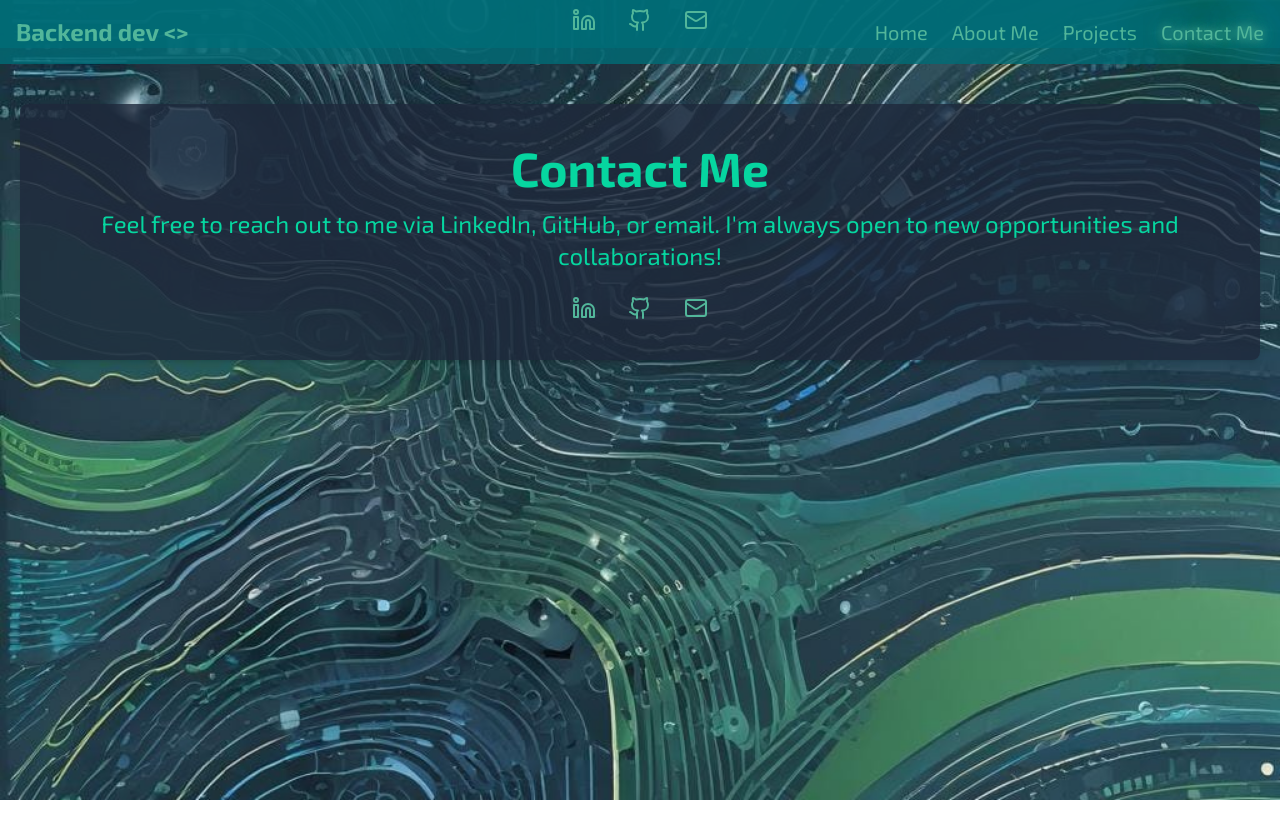
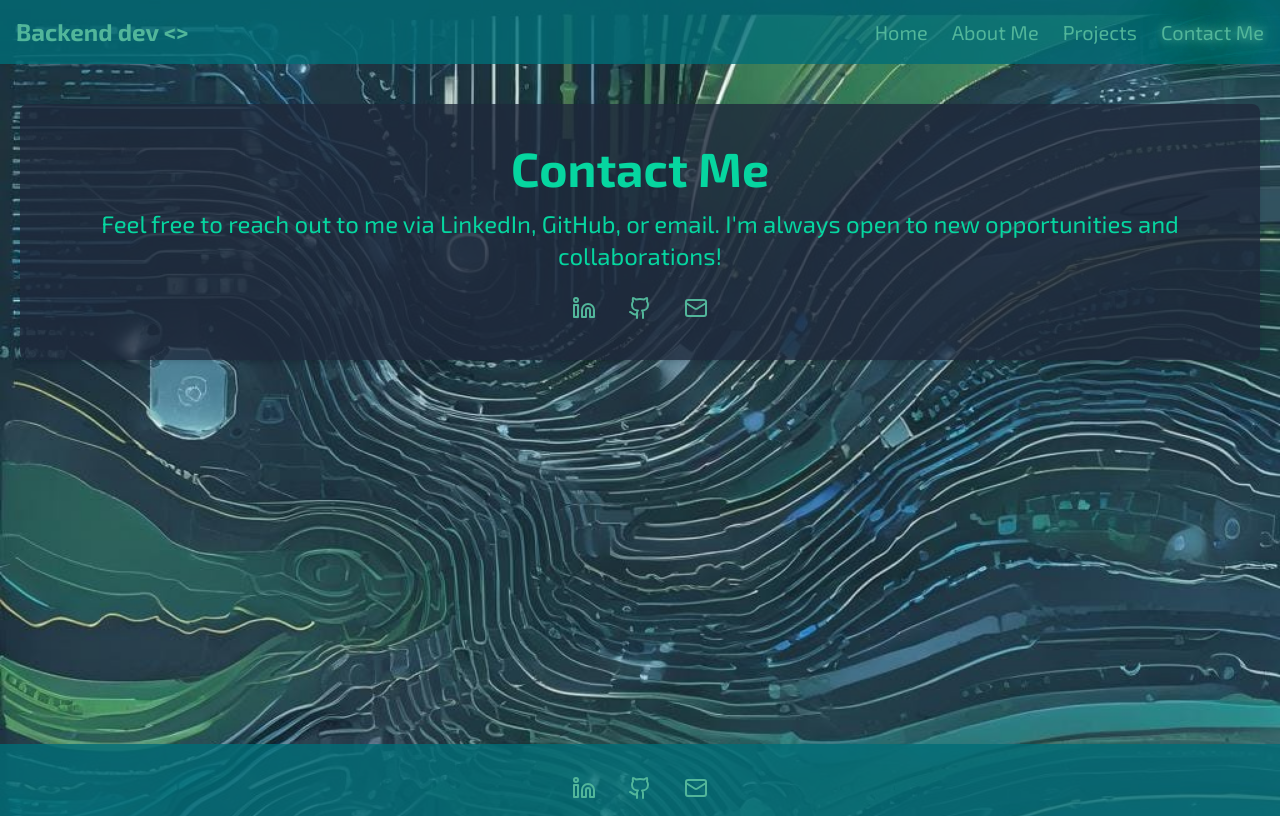
Before and after one commit to Lisandro85/portfolio, a Next.js app in the folder portfolio/: page /contact in a window 1280 px wide. Built offline with nearby package versions, Linux system fonts and the light colour scheme; a web font is replaced by a local one.

Commit message:
fixed home

```diff
--- a/portfolio/src/app/contact/contact.tsx
+++ b/portfolio/src/app/contact/contact.tsx
@@ -2,7 +2,7 @@ import { Github, Linkedin, Mail } from "lucide-react";
 
 export default function Contact() {
   return (
-    <div className="mx-5 bg-slate-800 bg-opacity-80 rounded-lg shadow-md mt-10 py-10 px-4 -mb-96">
+    <div className="mx-5 bg-slate-800 bg-opacity-80 rounded-lg shadow-md mt-10 py-10 px-4 mb-96">
       {/* Título */}
       <h1 className="text-4xl md:text-5xl font-bold text-[#06d6a0] font-Exo-2 text-center">
         Contact Me
```
